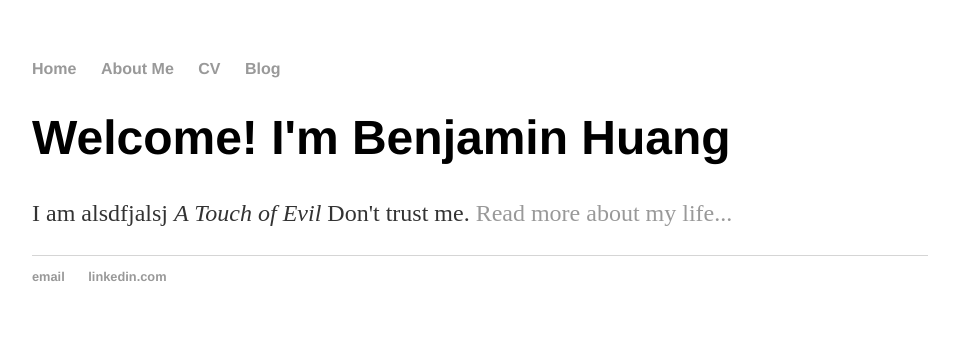
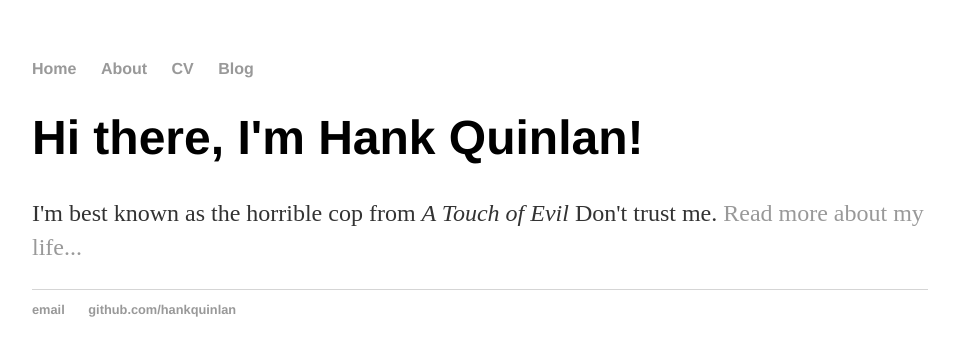
Before and after one commit to benjaminhuang13/benjaminhuang13.github.io, a Jekyll site: the page built from index.html, in a window 1280 px wide. Shown: the top 356 px of the page, without its empty margins (160-1119 px from the left). Built offline with Jekyll 4.4.1, drawn with Linux system fonts in a browser that asks for light colours.

Commit message:
Update index.html

```diff
--- a/index.html
+++ b/index.html
@@ -1,30 +1,8 @@
-<!DOCTYPE html>
-<html>
-	<head>
-		<title>Benjamin Huang</title>
-		<!-- link to main stylesheet -->
-		<link rel="stylesheet" type="text/css" href="/css/main.css">
-	</head>
-	<body>
-		<nav>
-    		<ul>
-        		<li><a href="/">Home</a></li>
-	        	<li><a href="/about">About Me</a></li>
-        		<li><a href="/cv">CV</a></li>
-        		<li><a href="/blog">Blog</a></li>
-    		</ul>
-		</nav>
-		<div class="container">
-    		<div class="blurb">
-        		<h1>Welcome! I'm Benjamin Huang</h1>
-				<p> I am alsdfjalsj <em>A Touch of Evil</em> Don't trust me. <a href="/about">Read more about my life...</a></p>
-    		</div><!-- /.blurb -->
-		</div><!-- /.container -->
-		<footer>
-    		<ul>
-        		<li><a href="mailto:benjaminhuang@stonybrook.edu">email</a></li>
-        		<li><a href="https://www.linkedin.com/in/benjaminhuang3/">linkedin.com</a></li>
-			</ul>
-		</footer>
-	</body>
-</html>
+---
+layout: default
+title: Benjamin Huang, Student
+---
+<div class="blurb">
+	<h1>Hi there, I'm Hank Quinlan!</h1>
+	<p>I'm best known as the horrible cop from <em>A Touch of Evil</em> Don't trust me. <a href="/about">Read more about my life...</a></p>
+</div><!-- /.blurb -->
```
